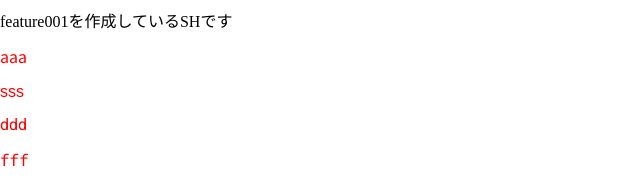
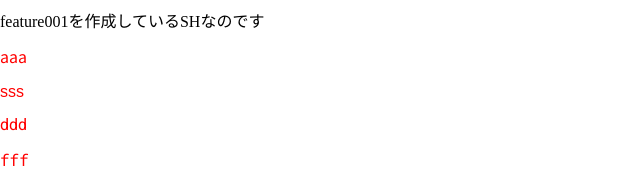
Before and after one commit to shu-ken/testseki, a plain HTML site: page sprite.html in a window 1280 px wide. Shown: the part 405-587 px from the top of the page, 0-640 px from the left. Drawn offline with nearby package versions, Linux system fonts and the light colour scheme.

Commit message:
feature001を作成しているSHなのですに変更

```diff
--- a/sprite.html
+++ b/sprite.html
@@ -25,7 +25,7 @@
 		<div class="sprite"></div>
 
 		<div class="hhh">
-			<p>feature001を作成しているSHです</p>
+			<p>feature001を作成しているSHなのです</p>
 		</div>
 		<p
 			style="color: red"
```
